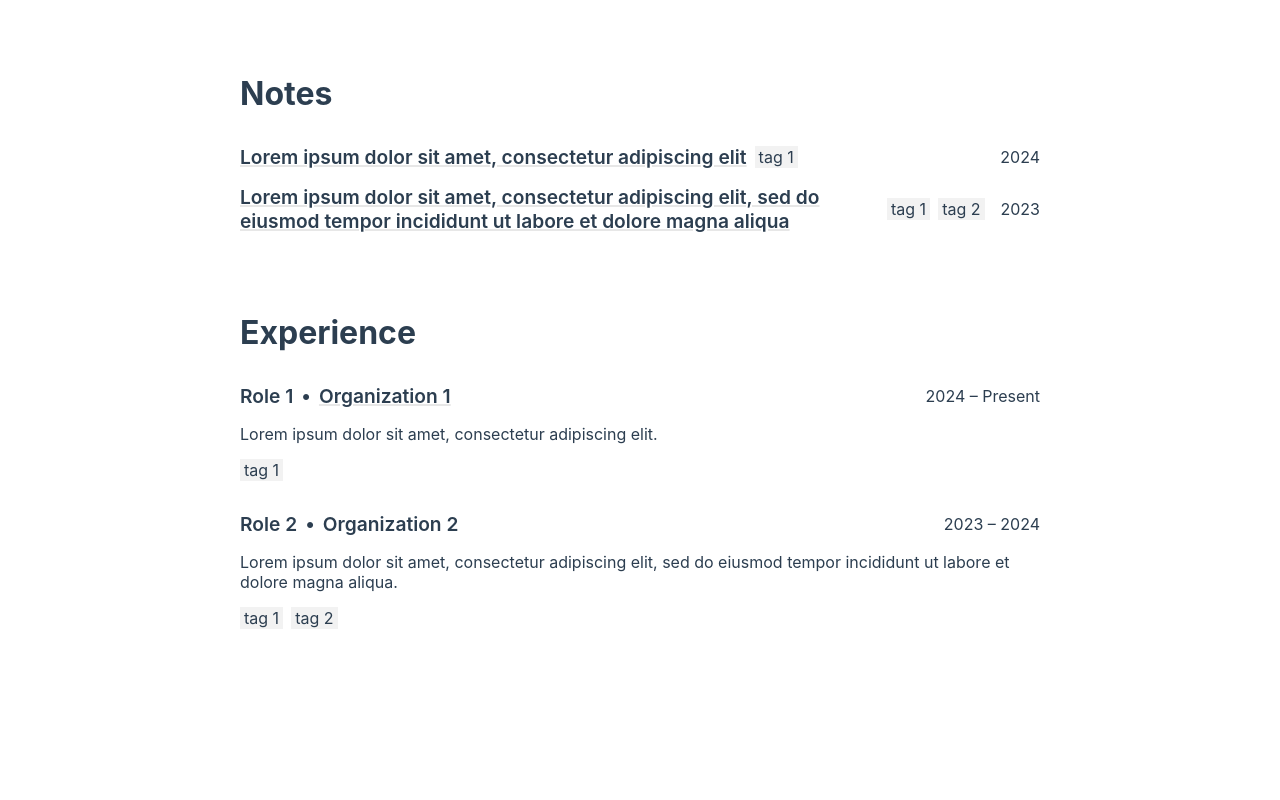
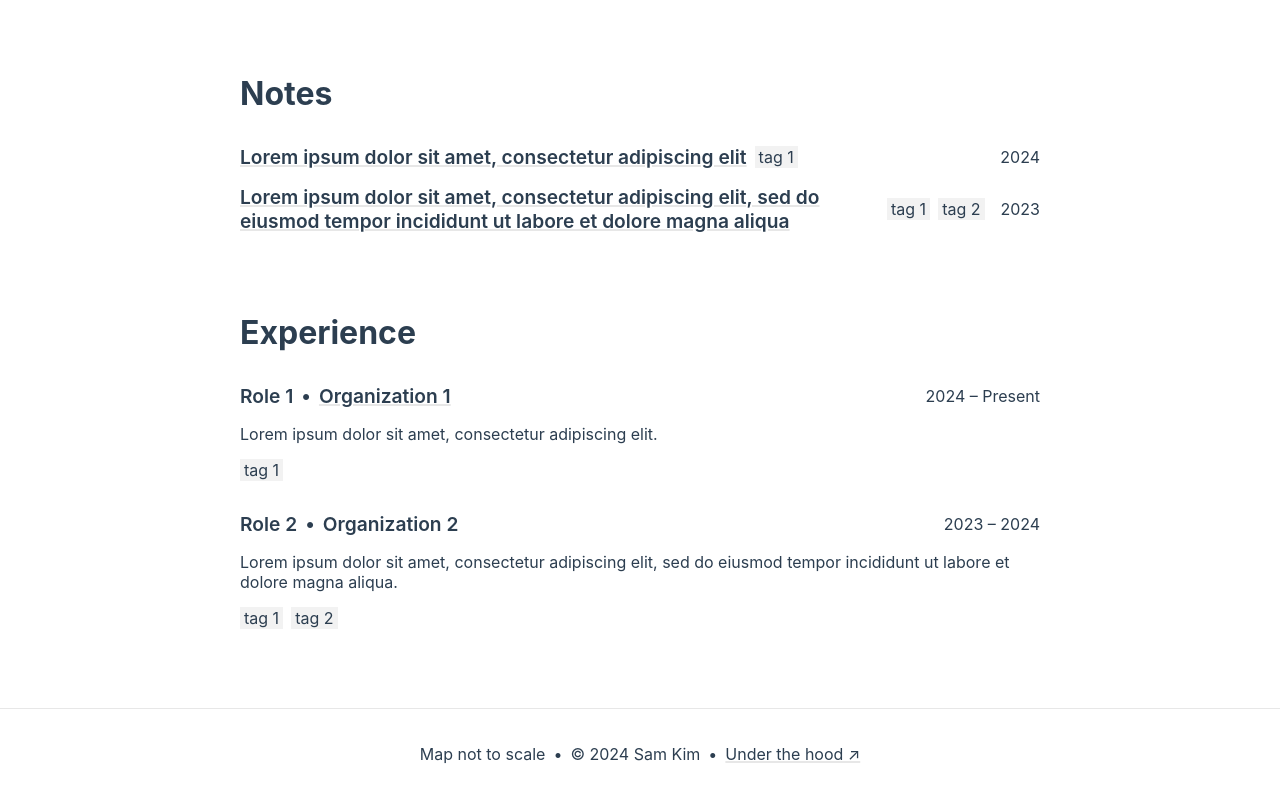
Before and after one commit to sam-k/sam-k-v3, a Vue app: page / in a window 1280 px wide. Shown: the part 847-1647 px from the top of the page. Before the commit the page ends 1555 px from the top, so only its background shows below. Built offline with nearby package versions, Linux system fonts and the light colour scheme.

Commit message:
Add footer (#7)
Add footer to all pages.

```diff
--- a/src/App.vue
+++ b/src/App.vue
@@ -2,9 +2,6 @@
   import {RouterLink, RouterView} from 'vue-router';
   import BusIcon from './components/icons/BusIcon.vue';
   import NavHeaderItem from './components/nav/NavHeaderItem.vue';
-
-  /** Height of the nav container. */
-  const navHeight = '5.6875rem';
 </script>
 
 <template>
@@ -33,6 +30,15 @@
     </div>
   </header>
   <RouterView :class="[$style.container, $style.viewContainer]" />
+  <footer>
+    <div :class="[$style.container, $style.footerContainer]">
+      <span>Map not to scale</span>
+      <span>•</span>
+      <span>© 2024 Sam Kim</span>
+      <span>•</span>
+      <a href="https://github.com/sam-k/sam-k-v3">Under the hood ↗</a>
+    </div>
+  </footer>
 </template>
 
 <style module>
@@ -42,7 +48,7 @@
     top: 0;
     left: 0;
     width: 100%;
-    height: v-bind(navHeight);
+    height: var(--nav-height);
     border-bottom: 1px solid var(--color-border);
     background-color: var(--color-background);
     line-height: 1;
@@ -50,14 +56,14 @@
 
   .container {
     max-width: var(--max-width);
-    margin: 0 auto;
   }
 
   .navContainer {
+    height: 100%;
     display: flex;
     align-items: center;
     justify-content: space-between;
-    padding: 0.75rem 0;
+    margin: 0 auto;
 
     --nav-underline-thickness: 0.375rem;
   }
@@ -87,6 +93,21 @@
   }
 
   .viewContainer {
-    margin-top: v-bind(navHeight);
+    margin: calc(var(--nav-height) + 5rem) auto 5rem auto;
+  }
+
+  footer {
+    width: 100%;
+    height: var(--nav-height);
+    border-top: 1px solid var(--color-border);
+  }
+
+  .footerContainer {
+    height: 100%;
+    display: flex;
+    align-items: center;
+    justify-content: center;
+    column-gap: 0.5rem;
+    margin: 0 auto;
   }
 </style>
--- a/src/assets/main.css
+++ b/src/assets/main.css
@@ -19,10 +19,11 @@ body {
     sans-serif;
   font-size: 16px;
   text-rendering: optimizelegibility;
+
+  --nav-height: 5.6875rem;
 }
 
 #app {
-  padding: 5rem 0;
   font-weight: normal;
 }
 
--- a/src/views/HomeView.vue
+++ b/src/views/HomeView.vue
@@ -11,7 +11,6 @@
     <ProjectsBlock />
     <NotesBlock />
     <ExperiencesBlock />
-    <!-- TODO: Implement other blocks. -->
   </main>
 </template>
 
```
